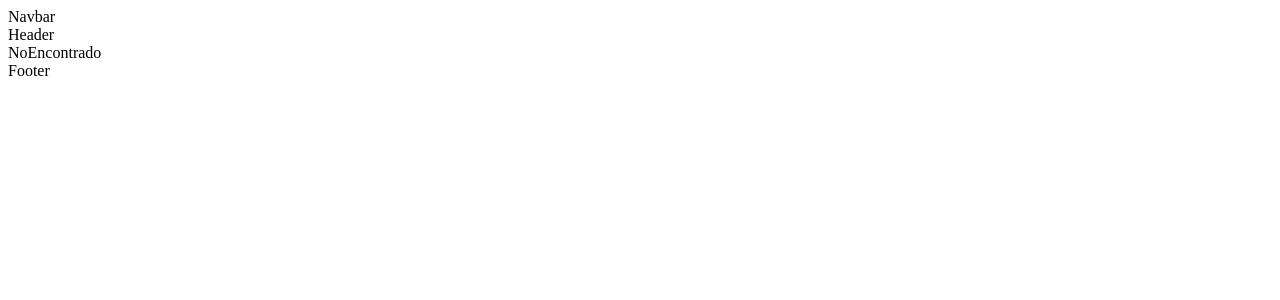
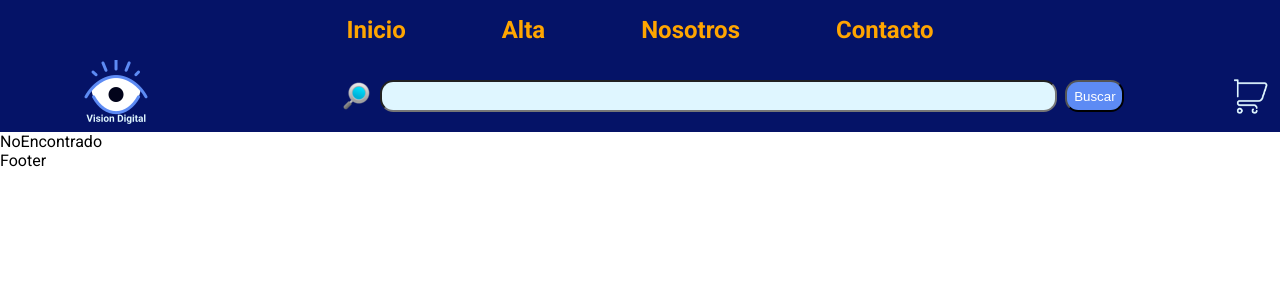
Before and after one commit to JulianCardiaGitHub/Proyecto-integrador-etapa-3, a React (Vite) app: page /carrito in a window 1280 px wide. Shown: the top 300 px of the page. Built offline with nearby package versions, Linux system fonts and the light colour scheme.

Commit message:
dandole estilos al header

```diff
--- a/src/App.jsx
+++ b/src/App.jsx
@@ -3,13 +3,13 @@ import { BrowserRouter } from "react-router-dom";
 import Header from "./components/Header";
 import Footer from "./components/Footer";
 import Rutas from "./routes/Rutas";
-import Navbar from "./components/Navbar";
+
 
 const App = () => {
   return (
     <BrowserRouter>
 
-      <Navbar />
+
 
       <Header />
 
--- a/src/components/Header.jsx
+++ b/src/components/Header.jsx
@@ -1,8 +1,53 @@
-
+import './Header.scss'
 
 const Header = () => {
   return (
-    <div>Header</div>
+    <header className="main-header">
+    <input type="checkbox" id="menu" />
+
+    <nav className="nav-bar">
+      <ul className="nav-bar__nav-list">
+        <li className="nav-bar__nav-item">
+          <a href="#" className="nav-bar__nav-link">Inicio</a>
+        </li>
+        <li className="nav-bar__nav-item">
+          <a href="#" className="nav-bar__nav-link">Alta</a>
+        </li>
+        <li className="nav-bar__nav-item">
+          <a href="/views/nosotros.html" className="nav-bar__nav-link">Nosotros</a>
+        </li>
+        <li className="nav-bar__nav-item">
+          <a href="/views/contacto.html" className="nav-bar__nav-link">Contacto</a>
+        </li>
+      </ul>
+    </nav>
+
+
+
+    <div className="search-bar">
+      <div className="search-bar__logo-container">
+        <img className="logo" src="img/logo.png" alt="Vision Digital" />
+      </div>
+      <form action="#" className="search-bar__form-container">
+        <label htmlFor="busqueda" className="search-bar__form-label"
+          ><img src="img/lupa.png" alt="Buscar"
+        /></label>
+        <input type="search" className="search-bar__form-search" id="busqueda" />
+        <input type="submit" className="search-bar__form-submit" value="Buscar" />
+      </form>
+      <div className="search-bar__carrito-container">
+        <img className="carrito" src="img/carrito.png" alt="Carrito" />
+      </div>
+      <div className="menu-toogle">
+        <label htmlFor="menu" className="menu-toogle__label">
+          <span className="menu-toogle__top-bread"></span>
+          <span className="menu-toogle__meat"></span>
+          <span className="menu-toogle__bottom-bread"></span>
+        </label>
+      </div>
+    </div>
+
+  </header>
   )
 }
 
--- a/src/components/Header.scss
+++ b/src/components/Header.scss
@@ -0,0 +1,188 @@
+/* #051367
+#2D31FA
+#5D8BF4
+#DFF6FF */
+
+/* -------------------------------------------------------- */
+/* HEADER */
+/* -------------------------------------------------------- */
+
+.main-header {
+    flex-direction: column-reverse;
+
+    @media (min-width: 576px) {
+      & {
+        /* .main-header */
+
+        display: flex;
+    flex-direction: column;
+      }
+    }
+  }
+
+  #menu {
+    display: none;
+
+    &:checked + .nav-bar {
+      display: block;
+    }
+
+    &:checked ~ .search-bar .menu-toogle .menu-toogle__label {
+      background-color: var(--color-primario-oscuro);
+    }
+  }
+
+  /* -------------------------------------------------------- */
+  /* NAVBAR */
+  /* -------------------------------------------------------- */
+
+  .nav-bar {
+    background-color: var(--color-primario-oscuro);
+
+    &__nav-list {
+      /* .nav-bar__nav-list */
+      display: flex;
+      list-style-type: none;
+      justify-content: center;
+
+      @media (max-width: 576px) {
+        & {
+          flex-direction: column;
+        }
+      }
+    }
+
+    &__nav-item {
+      text-align: center;
+      background-color: var(--color-primario-claro);
+    }
+
+    &__nav-link {
+      display: block;
+      color: var(--color-primario-claro);
+      background-color: var(--color-primario-oscuro);
+
+      padding: 1rem 3rem;
+      text-decoration: none;
+    }
+    &:hover &__nav-link,
+    &:focus &__nav-link {
+      color: var(--color-bordes-iconos-plas);
+    }
+
+    @media (max-width: 576px) {
+      & {
+        /* .nav-bar */
+        display: none;
+      }
+    }
+  }
+
+  /* -------------------------------------------------------- */
+  /* SEARCH BAR */
+  /* -------------------------------------------------------- */
+
+  .search-bar {
+    background-color: var(--color-primario-oscuro);
+    display: flex;
+    justify-content: space-around;
+
+    &__logo-container {
+      /* .search-bar__logo-container */
+      width: 18.75rem;
+      height: 100%;
+      display: flex;
+      justify-content: center;
+    }
+
+    &__form-container {
+      padding: 1rem;
+
+      background-color: var(--color-primario-oscuro);
+      display: flex;
+      flex-basis: 100%;
+      justify-content: center;
+    }
+
+    &__form-label {
+      background-color: var(--color-primario-oscuro);
+      margin: 4px;
+    }
+
+    &__form-search {
+      background-color: var(--color-primario-claro);
+      width: 70%;
+      margin: 4px;
+      border-radius: 1em;
+    }
+
+    &__form-submit {
+      background-color: var(--color-terciario-celestito);
+      color: white;
+      margin: 4px;
+      border-radius: 1em;
+      padding: 0.5em;
+    }
+
+    &__carrito-container {
+      flex: 0 0 3rem; /* shorthand (grow shrink basis */
+      background-color: var(--color-primario-oscuro);
+      height: 50%;
+    }
+    .carrito {
+      padding-top: 1em;
+
+      width: 80%;
+    }
+  }
+
+  /* -------------------------------------------------------- */
+  /* MENÚ TOOGLE */
+  /* -------------------------------------------------------- */
+
+  .menu-toogle {
+    display: none;
+    background-color: var(--color-bordes-iconos-plas);
+    flex: 0 0 3rem;
+    position: relative;
+    cursor: pointer;
+
+    &__label {
+      display: block;
+      background-color: var(--color-secundario-azul-claro);
+      height: 100%;
+    }
+
+    &__top-bread,
+    &__meat,
+    &__bottom-bread {
+      display: block;
+      background-color: var(--color-bordes-iconos-plas);
+      height: 0.2rem;
+      position: absolute;
+      left: 0.5rem;
+      right: 0.5rem;
+    }
+
+    &__top-bread {
+      top: 0.8rem;
+    }
+
+    &__meat {
+      top: 50%;
+      margin-top: -0.1rem;
+      margin-left: 0.5em;
+      margin-right: 0.5em;
+    }
+
+
+    &__bottom-bread {
+      bottom: 0.8rem;
+    }
+    @media (max-width: 576px) {
+      & {
+        /* .menu-toogle */
+        display: block;
+      }
+    }
+  }
--- a/src/components/Navbar.jsx
+++ b/src/components/Navbar.jsx
@@ -2,7 +2,8 @@
 
 const Navbar = () => {
   return (
-    <div>Navbar</div>
+ <div>Navbar</div>
+
   )
 }
 
--- a/src/index.scss
+++ b/src/index.scss
@@ -0,0 +1,44 @@
+@import url('https://fonts.googleapis.com/css2?family=Roboto:wght@400;500;700;900&display=swap');
+
+:root{
+    --color-primario-oscuro:#051367;
+    --color-primario-claro:#DFF6FF;
+    --color-secundario-azul-claro:#2D31FA;
+    --color-terciario-celestito:#5D8BF4;
+    --color-whatsapp:#25d366;
+    --color-bordes-iconos-plas:#ffa500;
+
+    }
+    /* --color-primario-oscuro:#051367;
+    --color-primario-claro:#DFF6FF;
+    --color-secundario-azul-claro:#2D31FA;
+    --color-terciario-celestito:#5D8BF4;
+    --color-whatsapp:#25d366;
+    --color-bordes-iconos-plas:#ffa500; */
+
+
+
+
+body {
+    font-family:roboto;
+    font-size: 100%; // default navegadores 16px
+}
+
+.nav-bar__nav-link{
+    color:#5D8BF4 ;
+    font-weight: 700;
+    font-size: 1.5em;
+}
+
+.search-bar__form-label{
+    color:#5D8BF4 ;
+    font-weight: 500;
+    display: flex;
+    align-self: center;
+}
+* {
+    margin: 0;
+    padding: 0;
+    box-sizing: border-box;
+   /*  border: 0.5px solid red; */
+}
--- a/src/pages/Inicio.jsx
+++ b/src/pages/Inicio.jsx
@@ -1,4 +1,4 @@
-
+import './Inicio.scss'
 
 const inicio = () => {
   return (
--- a/src/pages/Inicio.scss
+++ b/src/pages/Inicio.scss
@@ -0,0 +1,57 @@
+.section-cards {
+    background-color:var(--color-primario-claro);
+    padding: 1rem;
+  }
+
+  .cards-container {
+    padding-top: 3rem;
+    padding-bottom: 3rem;
+    display: flex;
+    flex-wrap: wrap;
+    justify-content: center;
+    gap: 1rem;
+
+
+  }
+  h1 {
+    color:var(--color-primario-oscuro);
+    font-size: 2rem;
+    font-weight: 900;
+    text-align: center;
+  }
+  .products {
+    color: var(--color-primario-oscuro);
+    text-align: center;
+    font-size: 2em;
+    font-weight: 400;
+  }
+  .whatsapp {
+      background-color:var(--color-whatsapp);
+      position: fixed;
+      bottom: 50px;
+      right: 50px;
+      width: 55px;
+      height: 55px;
+      color: white;
+      line-height: 55px;
+      text-align: center;
+      border-radius: 50%;
+
+      @media (max-width: 576px){
+        background-color:var(--color-whatsapp);
+        position: fixed;
+        bottom: 5px;
+        right: 5px;
+        width: 55px;
+        height: 55px;
+        color: white;
+        line-height: 55px;
+        text-align: center;
+        border-radius: 50%;
+
+
+      }
+    }
+    .card__heading{
+      font-size: 1.5em;
+    }
```
